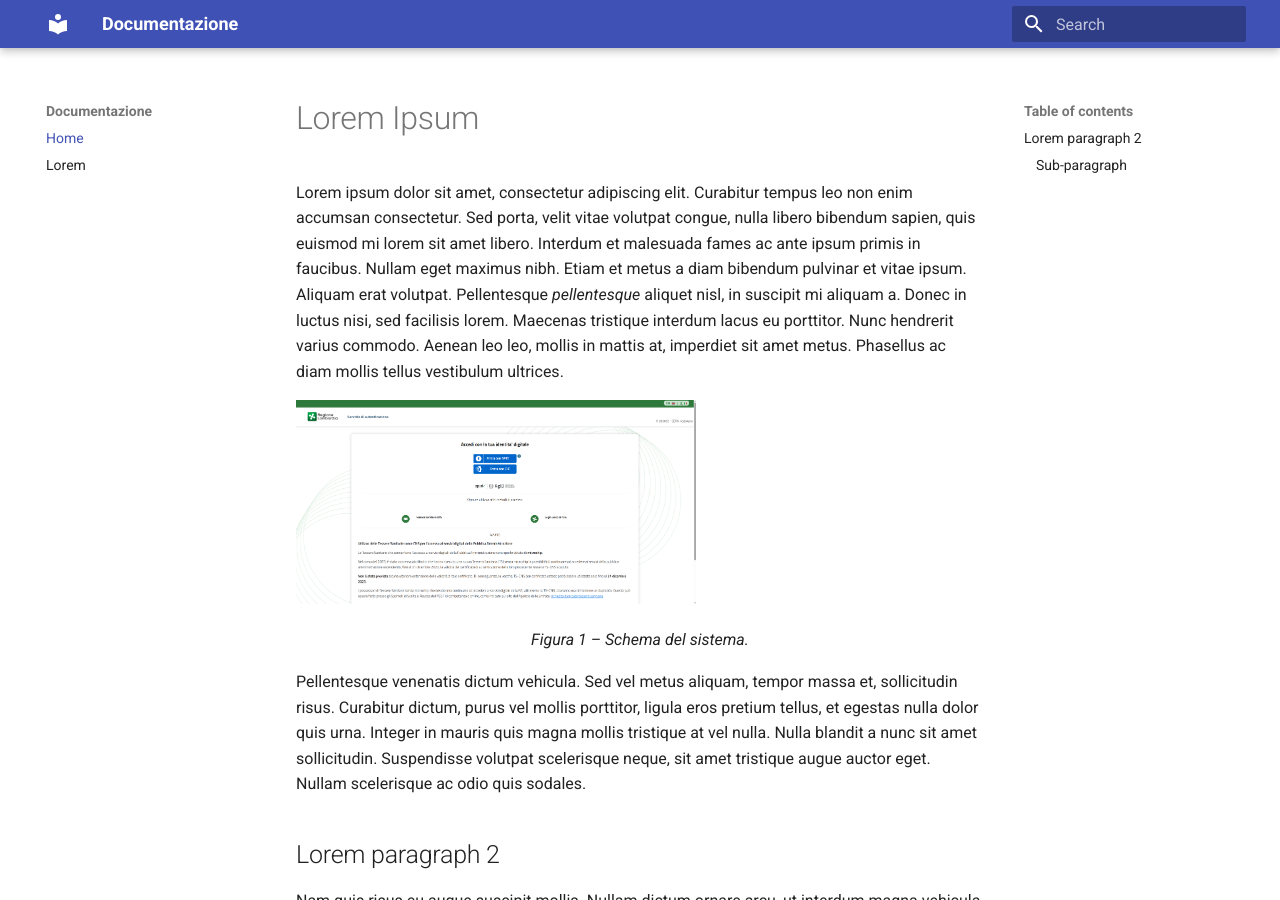
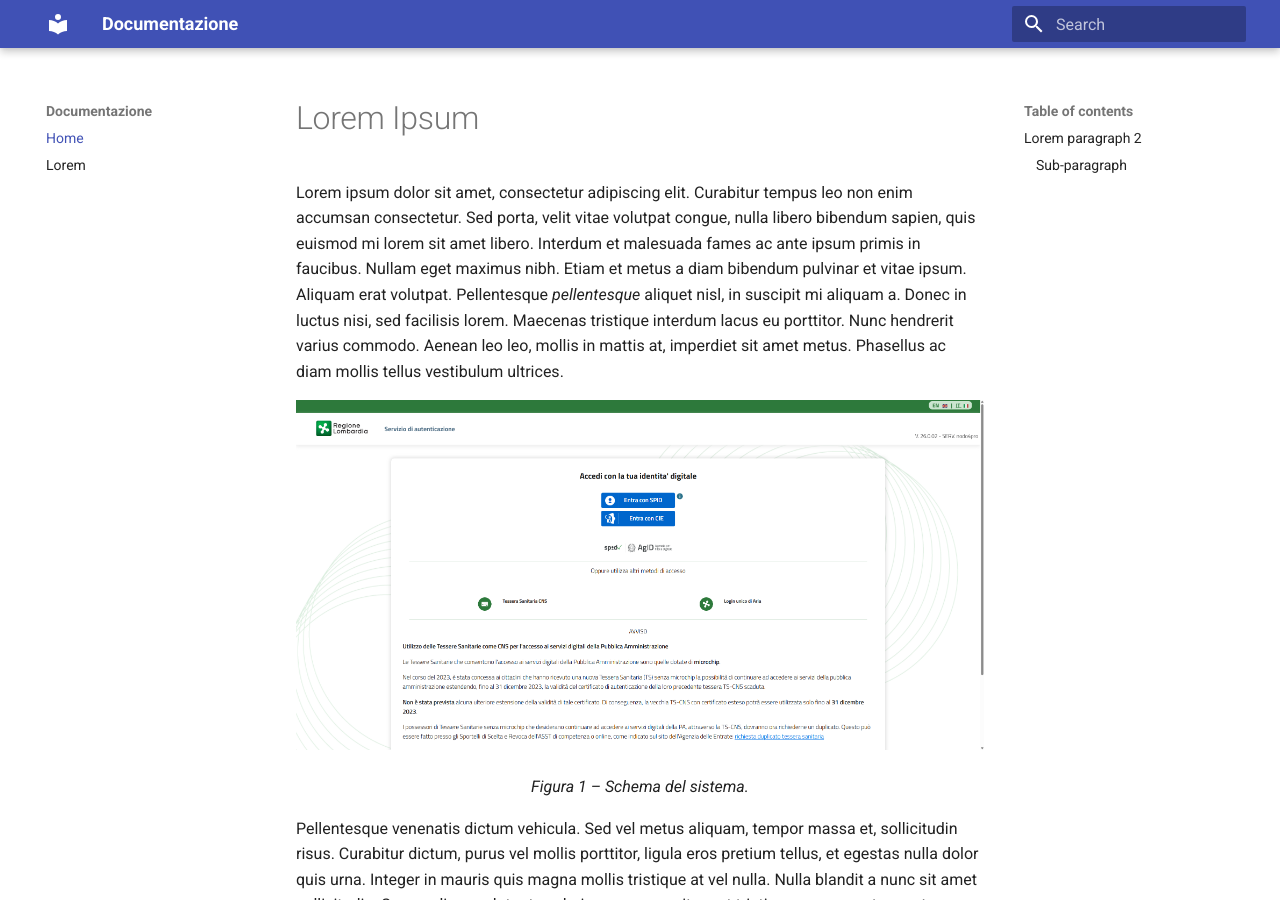
Before and after one commit to MariaCannistraAPIGOV/APILombardia, an MkDocs documentation site: the page built from docs/index.md, in a window 1280 px wide and 900 px high. Built offline with MkDocs 1.6.1 and Material for MkDocs 9.7.7, drawn with Linux system fonts in a browser that asks for light colours.

Commit message:
Update index.md

```diff
--- a/docs/index.md
+++ b/docs/index.md
@@ -2,7 +2,7 @@
 
 Lorem ipsum dolor sit amet, consectetur adipiscing elit. Curabitur tempus leo non enim accumsan consectetur. Sed porta, velit vitae volutpat congue, nulla libero bibendum sapien, quis euismod mi lorem sit amet libero. Interdum et malesuada fames ac ante ipsum primis in faucibus. Nullam eget maximus nibh. Etiam et metus a diam bibendum pulvinar et vitae ipsum. Aliquam erat volutpat. Pellentesque *pellentesque* aliquet nisl, in suscipit mi aliquam a. Donec in luctus nisi, sed facilisis lorem. Maecenas tristique interdum lacus eu porttitor. Nunc hendrerit varius commodo. Aenean leo leo, mollis in mattis at, imperdiet sit amet metus. Phasellus ac diam mollis tellus vestibulum ultrices.
 
-<img src="Login.png" alt="Schema del sistema" width="400"><br>
+![Login](Login.png)
 <p align="center">
 <em>Figura 1 – Schema del sistema.</em>
 </p>
```
